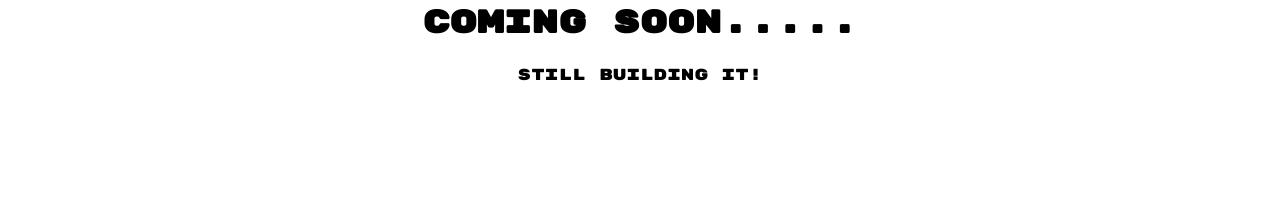
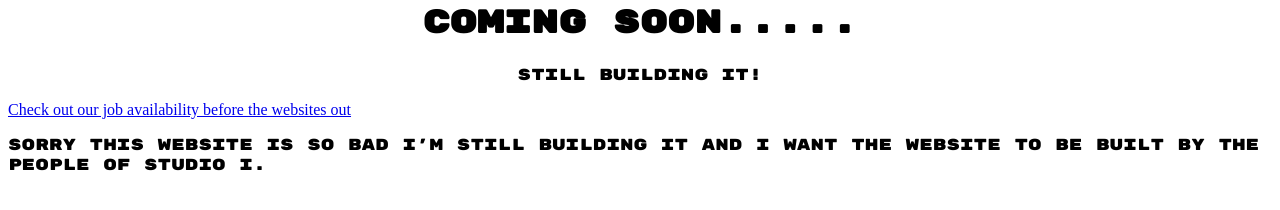
Before and after one commit to robot-time/Studio-I, a plain HTML site: page index.html in a window 1280 px wide. Shown: the part 530-740 px from the top of the page. Drawn offline with Linux system fonts and the light colour scheme.

Commit message:
Update index.html

```diff
--- a/index.html
+++ b/index.html
@@ -22,5 +22,7 @@
     <center><img src="Studioilogo.png" alt=""></center>
     <center><H1>Coming soon.....</H1></center>
     <center><p>Still building it!</p></center>
+    <a href="Jobs.html">Check out our job availability before the websites out</a>
+    <p>Sorry this website is so bad I'm still building it and I want the website to be built by the people of studio i.</p>
 </body>
 </html>
```
